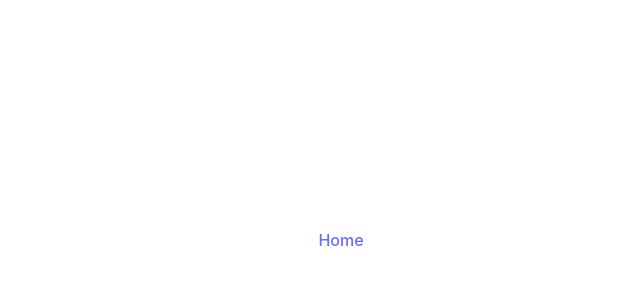
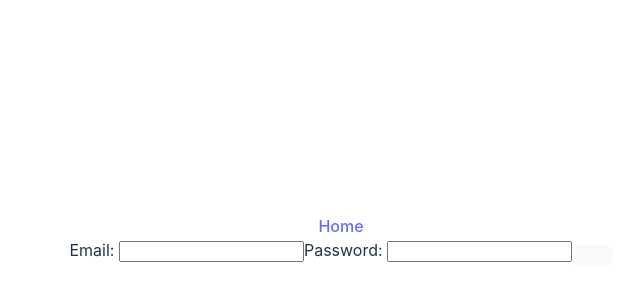
Before and after one commit to MerMarTeam/rate-my-stuff, a React (Vite) app: page /login in a window 1280 px wide. Before the commit this address had no page. Shown: the part 160-460 px from the top of the page, without its empty margins (299-939 px from the left). Built offline with nearby package versions, Linux system fonts and the light colour scheme.

Commit message:
started working on login page

```diff
--- a/src/App.jsx
+++ b/src/App.jsx
@@ -6,6 +6,7 @@ import CreatePost from './pages/CreatePost';
 import DetailPost from './pages/DetailPost';
 import EditPost from './pages/EditPost';
 import Navbar from './components/Navbar';
+import LoginPage from './pages/LoginPage';
 
 function App() {
 	return (
@@ -16,6 +17,7 @@ function App() {
 				<Route path="/create" element={<CreatePost />} />
 				<Route path="/post/:postId" element={<DetailPost />} />
 				<Route path="/edit/:postId" element={<EditPost />} />
+				<Route path="/login" element={<LoginPage />} />
 			</Routes>
 		</>
 	);
--- /dev/null
+++ b/src/pages/LoginPage.jsx
@@ -0,0 +1,26 @@
+import { useState } from "react";
+
+function LoginPage() {
+    const [email, setEmail] = useState('')
+    const [password, setPassword] = useState('')
+
+    function handleFormSubmit(event) {
+        console.log(email, password)
+    }
+
+    return (
+        <div>
+            <form action="submit">
+                <label htmlFor="email-input">Email: </label>
+                <input type="text" id="email-input" required value={email} onChange={event => setEmail(event.target.value)} />
+
+                <label htmlFor="password-input">Password: </label>
+                <input type="password" id="password-input" required value={email} onChange={event => setPassword(event.target.value)} />
+
+                <button type="submit" onClick={handleFormSubmit}></button>
+            </form>
+        </div>
+    )
+}
+
+export default LoginPage;
```
